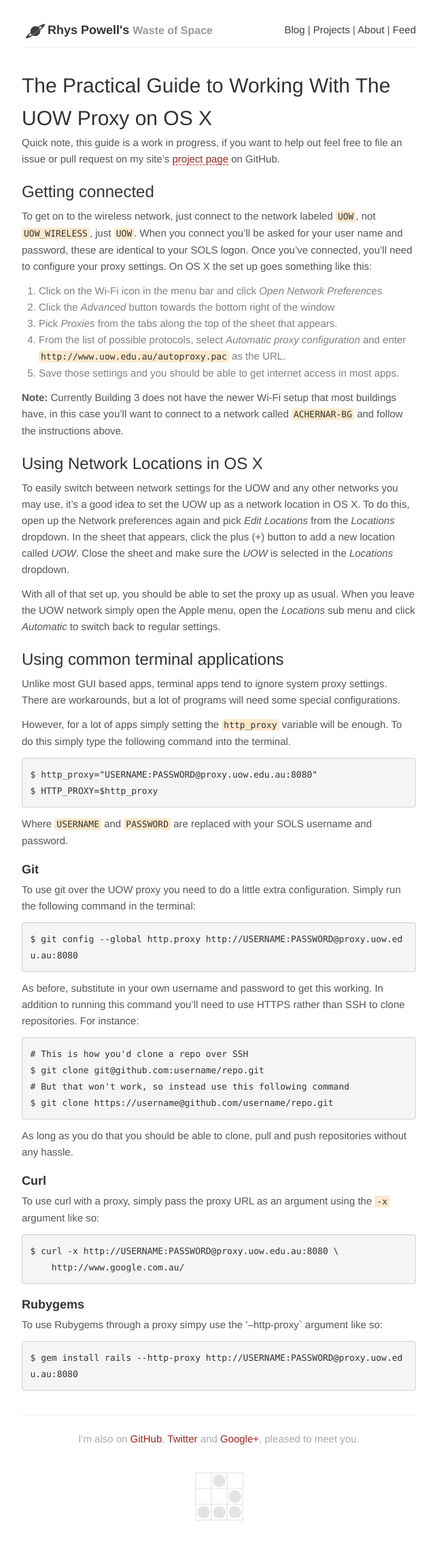
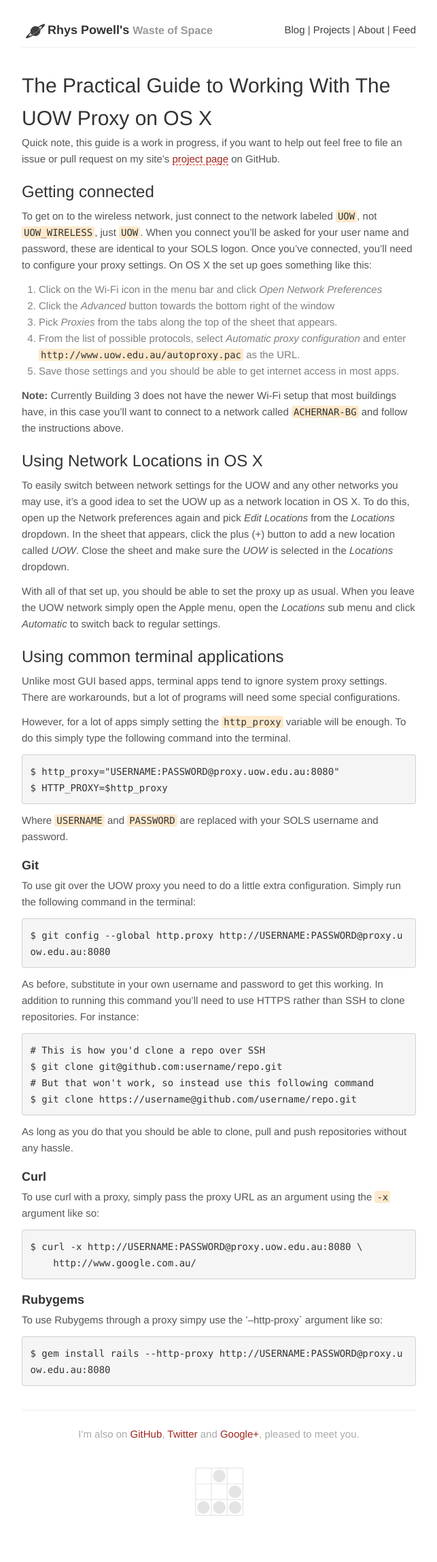
Before and after one commit to rpowelll/rpowelll.github.com, a Jekyll site: the page built from notes/uow-proxy.html, in a window 1280 px wide. Shown: the whole page at 68% size, without its empty margins (318-961 px from the left). Built offline with Jekyll 4.4.1, drawn with Linux system fonts in a browser that asks for light colours; nearby versions of some CDN libraries; library files that are not in the unit come from our copies; Markdown is read by kramdown in place of the engine named in the settings.

Commit message:
Some more CSS tweaks
Changed code font back to Inconsolata
Removed CSS made redundant by Bootstrap 2.0

```diff
--- a/css/site.css
+++ b/css/site.css
@@ -1367,12 +1367,9 @@
 h1, h2 {
   font-weight: 300; }
 
-pre > code {
-  background-color: transparent; }
-
 pre, code {
-  font-family: "Anonymous Pro", "Menlo", "Bitstream Vera Sans Mono", monospace;
-  font-size: 13px; }
+  font-family: inconsolata, "Menlo", "Bitstream Vera Sans Mono", monospace;
+  font-size: 14px; }
 
 #site-header {
   position: relative;
```
Also changed, not shown: css/sass/site.sass (+2 -5 lines).
